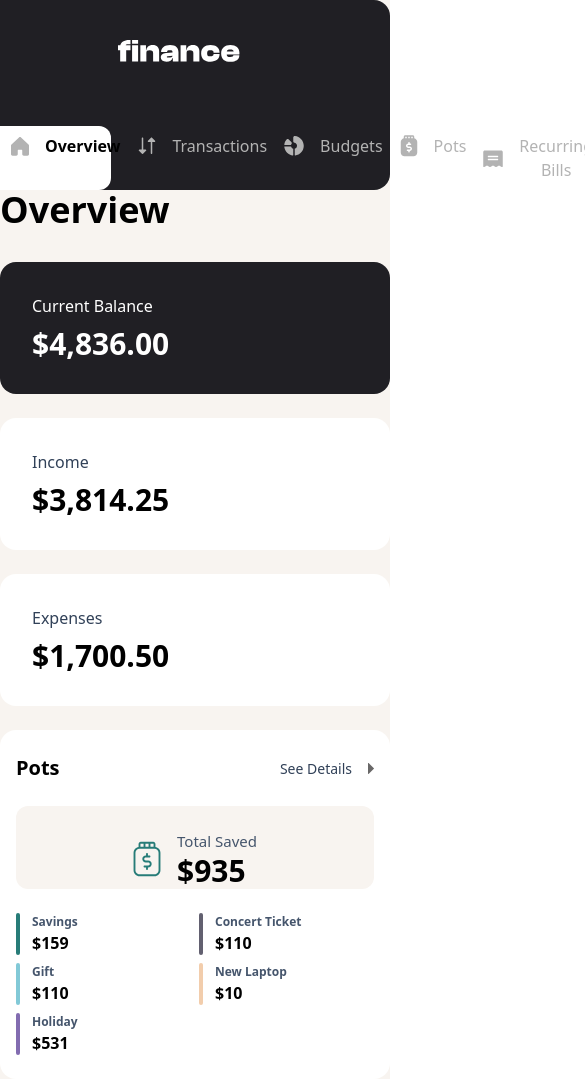
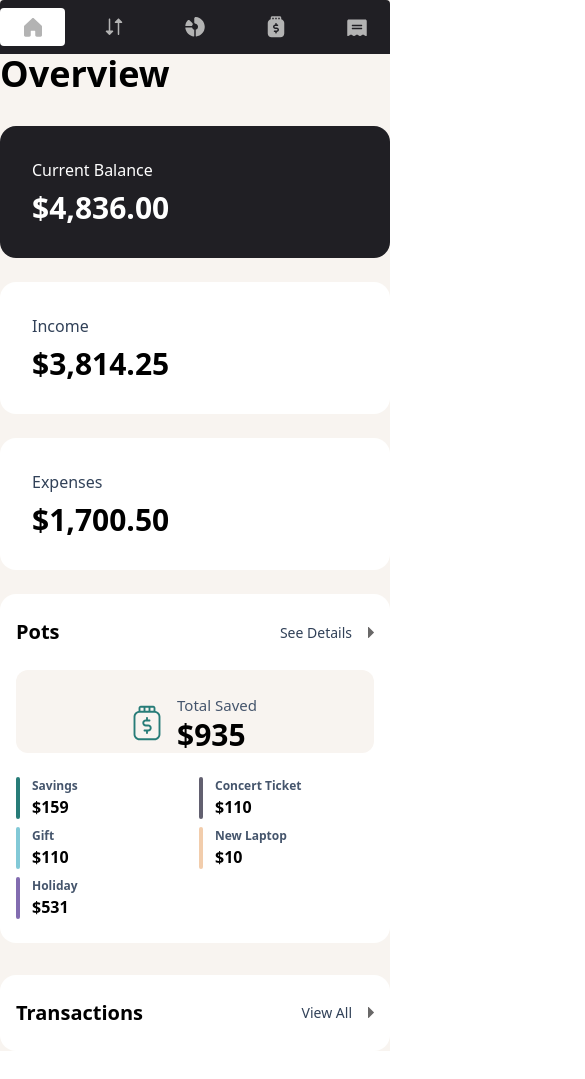
Before and after one commit to RaviCoderWallah/React-Finance-App, a React app: page / in a window 390 px wide. Shown: the whole page, 585 px wide, since content can reach past the window. After the commit the page ends 1051 px from the top, so only its background shows below. Built offline with nearby package versions, Linux system fonts and the light colour scheme; the HTML template or start-up script is replaced by a standard one.

Commit message:
Add responsive sidebar

```diff
--- a/src/Layout/PageLayout.jsx
+++ b/src/Layout/PageLayout.jsx
@@ -23,9 +23,9 @@ const PageLayout = () => {
   }, [])
 
   return (
-    <div className="md:grid md:grid-cols-5 min-h-[100vh] bg-[var(--color-beige-100)]" id="finance-app">
+    <div className="grid md:grid-cols-5 min-h-[100vh] bg-[var(--color-beige-100)]" id="finance-app">
       <SideBar />
-      <main className="col-span-4 md:p-10" id="content">
+      <main className="md:col-span-4 md:p-10" id="content">
         <Outlet context={finaceAppData} />
       </main>
     </div>
--- a/src/Pages/Budgets.jsx
+++ b/src/Pages/Budgets.jsx
@@ -1,8 +1,7 @@
-import { useOutletContext } from "react-router-dom"
 
 const Budgets = () => {
-  const data = useOutletContext();
-  console.log(data);
+  // const data = useOutletContext();
+  // console.log(data);
 
   return (
     <div>
--- a/src/Pages/Overview.jsx
+++ b/src/Pages/Overview.jsx
@@ -2,6 +2,7 @@ import { useOutletContext } from "react-router-dom";
 import ContentHeader from "../components/UI/ContentHeader";
 import OverviewSummaryCard from "../components/UI/OverviewSummaryCard";
 import OverviewPots from "../components/Overview/OverviewPots";
+import OverviewTransactions from "../components/Overview/OverviewTransactions";
 
 const Overview = () => {
   const data = useOutletContext();
@@ -21,12 +22,10 @@ const Overview = () => {
         <OverviewSummaryCard amount={dataBalance.expenses} name="Expenses" />
       </div>
 
-      <div className="grid md:grid-cols-5">
-        <div className="bg-white md:col-span-3 py-6 px-4 rounded-2xl">
-          <OverviewPots />
-        </div>
-        <div>
-
+      <div className="grid md:grid-cols-5 gap-8">
+        <div className="md:col-span-3 grid gap-8">
+          <div className=" bg-white py-6 px-4 rounded-2xl"><OverviewPots /></div>
+          <div className="bg-white py-6 px-4 rounded-2xl"><OverviewTransactions/></div>
         </div>
       </div>
     </div>
--- a/src/components/Overview/OverviewPots.jsx
+++ b/src/components/Overview/OverviewPots.jsx
@@ -12,8 +12,8 @@ const OverviewPots = () => {
     }
 
     return (
-        <div className="">
-            <ContentCardHeader name="Pots" navigatePage="/pots" />
+        <div>
+            <ContentCardHeader name="Pots" navigatePage="/pots" buttonName="See Details"/>
             <div className="grid md:grid-cols-5 gap-6 mt-6">
 
                 <div className="md:col-span-2 bg-[var(--color-beige-100)] rounded-xl pt-6">
--- a/src/components/Overview/OverviewPotsCard.jsx
+++ b/src/components/Overview/OverviewPotsCard.jsx
@@ -1,8 +1,4 @@
-import React from "react";
-
 const OverviewPotsCard = ({ data }) => {
-    console.log(data.theme);
-
     return (
         <div className="relative mr-5">
             <div
--- /dev/null
+++ b/src/components/Overview/OverviewTransactions.jsx
@@ -0,0 +1,11 @@
+import ContentCardHeader from '../UI/ContentCardHeader'
+
+const OverviewTransactions = () => {
+  return (
+    <div>
+        <ContentCardHeader name="Transactions" navigatePage="/transactions" buttonName="View All" />
+    </div>
+  )
+}
+
+export default OverviewTransactions
--- a/src/components/SideBar.jsx
+++ b/src/components/SideBar.jsx
@@ -3,32 +3,34 @@ import SideBarButton from "./UI/SideBarButton"
 
 const SideBar = () => {
 
+  const navLinkClass = ({ isActive }) => isActive ? "bg-white md:pl-5 flex items-center justify-center md:justify-start text-black font-semibold py-2 md:rounded-tr-xl md:rounded-br-xl rounded-sm p-2" : "flex items-center justify-center md:justify-start  md:pl-2 p-2 py-2 text-[color:var(--color-grey-300)] hover:bg-[#3f3f3f8b] hover:md:rounded-tr-xl hover:md:rounded-br-xl rounded-sm";
+
   return (
-    <nav className="bg-[var(--color-grey-900)] h-full md:col-span-1 row-start-1 rounded-tr-2xl rounded-br-2xl " id="sidebar">
-      <div className="pr-8">
-        <div className="flex items-center justify-center pt-10 pb-8 " id="sidebar-logo">
+    <nav className="bg-[var(--color-grey-900)] md:h-full sm:h-[100px]   md:col-span-1 row-start-1 rounded-tl-sm rounded-tr-sm md:rounded-tr-2xl md:rounded-br-2xl" id="sidebar">
+      <div className="md:pr-8">
+        <div className="md:flex items-center justify-center pt-10 pb-8 hidden  " id="sidebar-logo">
           <img src="/public/images/logo-large.svg" alt="web logo" />
         </div>
-        <div className="flex md:flex-col md:gap-6 gap-4 flex-row pt-8" id="navigation-buttons">
+        <div className="md:flex md:flex-col md:gap-6 gap-4 justify-between grid grid-cols-5 md:pt-8 py-2" id="navigation-buttons">
 
-          <NavLink to="/" className={({ isActive }) => isActive ? "bg-white pl-5 text-black font-semibold py-2 rounded-tr-xl rounded-br-xl" : "pl-5 py-2 text-[color:var(--color-grey-300)] hover:bg-[#3f3f3f8b] hover:rounded-tr-xl hover:rounded-br-xl"}>
+          <NavLink to="/" className={navLinkClass}>
             <SideBarButton name="Overview" image="/public/images/icon-nav-overview.svg" />
           </NavLink>
 
 
-          <NavLink to="/transactions" className={({ isActive }) => isActive ? "bg-white pl-5 text-black font-semibold py-2 rounded-tr-xl rounded-br-xl" : "pl-5 py-2 text-[color:var(--color-grey-300)] hover:bg-[#3f3f3f8b] hover:rounded-tr-xl hover:rounded-br-xl"}>
+          <NavLink to="/transactions" className={navLinkClass}>
             <SideBarButton name="Transactions" image="/public/images/icon-nav-transactions.svg" />
           </NavLink>
 
-          <NavLink to="/budgets" className={({ isActive }) => isActive ? "bg-white pl-5 text-black font-semibold py-2 rounded-tr-xl rounded-br-xl" : "pl-5 py-2 text-[color:var(--color-grey-300)] hover:bg-[#3f3f3f8b] hover:rounded-tr-xl hover:rounded-br-xl"}>
+          <NavLink to="/budgets" className={navLinkClass}>
             <SideBarButton name="Budgets" image="/public/images/icon-nav-budgets.svg" />
           </NavLink>
 
-          <NavLink to="/pots" className={({ isActive }) => isActive ? "bg-white pl-5 text-black font-semibold py-2 rounded-tr-xl rounded-br-xl" : "pl-5 py-2 text-[color:var(--color-grey-300)] hover:bg-[#3f3f3f8b] hover:rounded-tr-xl hover:rounded-br-xl"}>
+          <NavLink to="/pots" className={navLinkClass}>
             <SideBarButton name="Pots" image="/public/images/icon-nav-pots.svg" />
           </NavLink>
 
-          <NavLink to="/recurring" className={({ isActive }) => isActive ? "bg-white pl-5 text-black font-semibold py-2 rounded-tr-xl rounded-br-xl" : "pl-5 py-2 text-[color:var(--color-grey-300)] hover:bg-[#3f3f3f8b] hover:rounded-tr-xl hover:rounded-br-xl"}>
+          <NavLink to="/recurring" className={navLinkClass}>
             <SideBarButton name="Recurring Bills" image="/public/images/icon-nav-recurring-bills.svg" />
           </NavLink>
 
--- a/src/components/UI/ContentCardHeader.jsx
+++ b/src/components/UI/ContentCardHeader.jsx
@@ -1,12 +1,12 @@
 import { NavLink } from "react-router-dom"
 
-const ContentCardHeader = ({name, navigatePage}) => {
+const ContentCardHeader = ({name, navigatePage, buttonName}) => {
   return (
     <div className="flex items-center justify-between">
       <h2 className="text-xl font-semibold">{name}</h2>
       <NavLink to={navigatePage}>
         <button className="flex items-center justify-center gap-4 cursor-pointer">
-          <div className="text-[14px] text-slate-700">See Details</div>
+          <div className="text-[14px] text-slate-700">{buttonName}</div>
           <div className="flex items-center justify-center">
             <img src="/public/images/icon-caret-right.svg" alt={name} />
           </div>
--- a/src/components/UI/SideBarButton.jsx
+++ b/src/components/UI/SideBarButton.jsx
@@ -1,8 +1,8 @@
 const SideBarButton = ({name, image}) => {
   return (
-    <button className="flex md:flex-row items-center justify-center md:gap-6 gap-4 border-none outline-none md:text-[18px] cursor-pointer">
+    <button className="flex flex-col md:flex-row items-center justify-center md:justify-center md:gap-6 gap-4 border-none outline-none md:text-[18px] cursor-pointer">
         <img src={image} alt={name}/>
-        <span>{name}</span>
+        <span className="sm:block hidden">{name}</span>
     </button>
   )
 }
```
